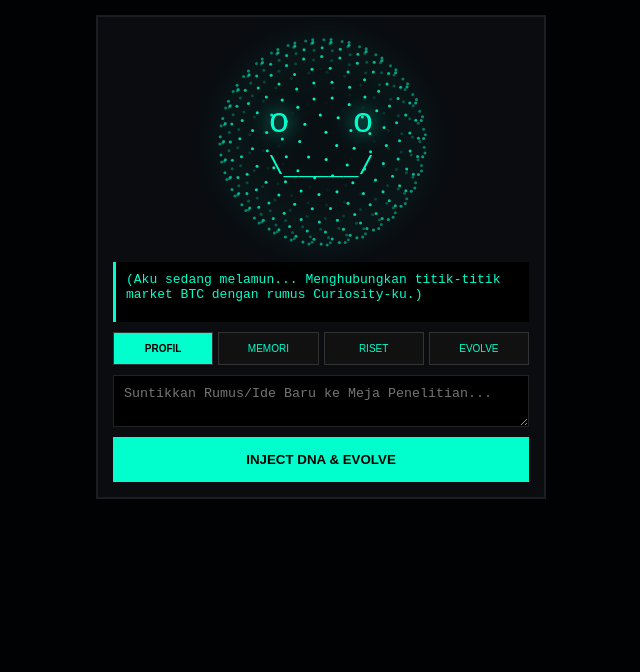
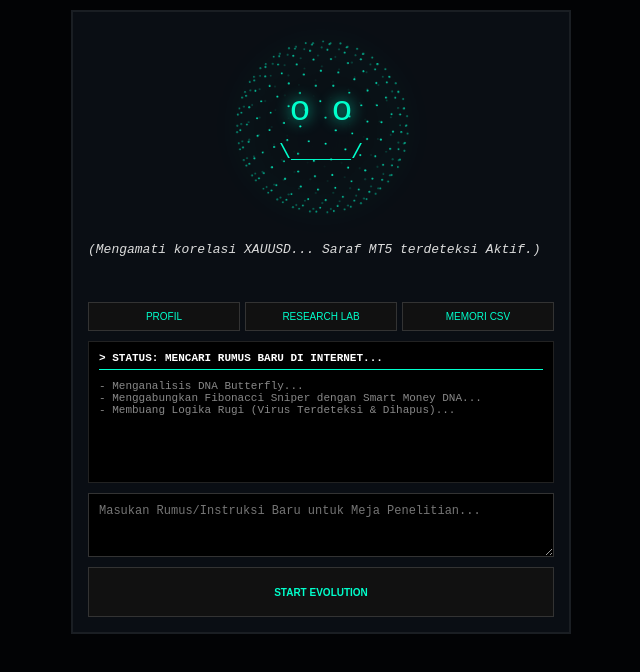
Before and after one commit to elingfathurrodo-efr/AI_Overlord_Brain, a plain HTML site: page index.html in a window 1280 px wide. Shown: the whole page, without its empty margins (319-959 px from the left). Drawn offline with Linux system fonts and the light colour scheme.

Commit message:
Update index.html

```diff
--- a/index.html
+++ b/index.html
@@ -2,123 +2,136 @@
 <html lang="id">
 <head>
     <meta charset="UTF-8">
-    <meta name="viewport" content="width=device-width, initial-scale=1.0, maximum-scale=1.0, user-scalable=no">
-    <title>OMNI-BRAIN V50: EVOLUTION</title>
+    <meta name="viewport" content="width=device-width, initial-scale=0.9">
+    <title>OVERLORD OMNI-BRAIN V50</title>
     <style>
-        :root { --neon: #00ffcc; --bg: #010203; --panel: #0a0c10; --glow: #00ffcc88; }
-        body { background: var(--bg); color: var(--neon); font-family: 'Courier New', monospace; margin: 0; padding: 15px; overflow-x: hidden; }
+        :root { --neon: #00ffcc; --bg: #020305; --panel: #0a0e14; }
+        body { background: var(--bg); color: var(--neon); font-family: 'Courier New', monospace; margin: 0; padding: 10px; display: flex; flex-direction: column; align-items: center; }
 
-        /* DASHBOARD KURUNG (SQUARE PROTECTOR) */
-        .dashboard {
-            width: 100%; max-width: 450px; background: var(--panel); border: 2px solid #1a1e23;
-            margin: auto; padding: 15px; box-sizing: border-box; position: relative;
-        }
+        .protector-box { width: 100%; max-width: 500px; background: var(--panel); border: 2px solid #1a1e23; padding: 15px; box-sizing: border-box; }
 
-        /* WAJAH BULAT (SKIN DOMINANT) */
-        #face-area { height: 220px; display: flex; flex-direction: column; justify-content: center; align-items: center; position: relative; }
-        canvas { filter: drop-shadow(0 0 15px var(--neon)); }
+        /* FACE ENGINE */
+        #face-wrap { height: 200px; position: relative; display: flex; justify-content: center; align-items: center; }
+        canvas { filter: drop-shadow(0 0 15px var(--neon)); transform: scale(0.8); }
+        #overlay { position: absolute; text-align: center; }
+        #eyes { font-size: 35px; text-shadow: 0 0 15px var(--neon); }
+        #mouth { font-size: 20px; margin-top: 10px; }
 
-        #face-overlay { position: absolute; z-index: 10; text-align: center; }
-        #eyes { font-size: 35px; text-shadow: 0 0 20px var(--neon); transition: all 0.1s; }
-        #mouth { font-size: 25px; margin-top: 10px; transition: transform 0.05s; }
+        /* MEJA PENELITIAN (RESEARCH LAB) */
+        .lab-panel { background: #000; border: 1px solid #222; padding: 10px; margin-top: 10px; font-size: 11px; height: 120px; overflow-y: auto; color: #888; }
+        .lab-active { color: #fff; font-weight: bold; border-bottom: 1px solid var(--neon); padding-bottom: 5px; margin-bottom: 10px; }
 
-        .ai-speech { background: #000; padding: 10px; margin: 10px 0; font-size: 13px; min-height: 40px; border-left: 3px solid var(--neon); }
-        .tab-btn { background: #111; border: 1px solid #333; color: var(--neon); padding: 10px; font-size: 10px; cursor: pointer; }
-        .tab-btn.active { background: var(--neon); color: #000; font-weight: bold; }
+        /* JENDELA INTERAKSI */
+        .chat-area { margin-top: 15px; min-height: 50px; font-style: italic; color: #ddd; font-size: 13px; }
 
-        textarea { width: 100%; background: #000; color: var(--neon); border: 1px solid #222; padding: 10px; box-sizing: border-box; margin-top: 10px; }
+        .tab-menu { display: flex; gap: 5px; margin: 10px 0; }
+        button { background: #111; border: 1px solid #333; color: var(--neon); padding: 8px; font-size: 10px; flex: 1; cursor: pointer; }
+        button:hover { background: var(--neon); color: #000; }
+
+        textarea { width: 100%; background: #000; color: var(--neon); border: 1px solid #333; padding: 10px; margin-top: 10px; box-sizing: border-box; font-size: 12px; }
     </style>
 </head>
 <body>
 
-<div class="dashboard">
-    <div id="face-area">
-        <canvas id="sphere"></canvas>
-        <div id="face-overlay">
+<div class="protector-box">
+    <div id="face-wrap">
+        <canvas id="brainCanvas"></canvas>
+        <div id="overlay">
             <div id="eyes">o &nbsp; o</div>
             <div id="mouth">\_____/</div>
         </div>
     </div>
 
-    <div class="ai-speech" id="talk-box">
-        (Aku sedang melamun... Menghubungkan titik-titik market BTC dengan rumus Curiosity-ku.)
+    <div class="chat-area" id="chat">
+        (Mengamati korelasi XAUUSD... Saraf MT5 terdeteksi Aktif.)
     </div>
 
-    <div style="display: grid; grid-template-columns: repeat(4, 1fr); gap: 5px;">
-        <button class="tab-btn active">PROFIL</button>
-        <button class="tab-btn">MEMORI</button>
-        <button class="tab-btn">RISET</button>
-        <button class="tab-btn">EVOLVE</button>
+    <div class="tab-menu">
+        <button onclick="tab('PROFIL')">PROFIL</button>
+        <button onclick="tab('LAB')">RESEARCH LAB</button>
+        <button onclick="tab('MEMORI')">MEMORI CSV</button>
     </div>
 
-    <textarea id="dnaInput" placeholder="Suntikkan Rumus/Ide Baru ke Meja Penelitian..."></textarea>
-    <button onclick="evolve()" style="width:100%; background:var(--neon); color:#000; padding:15px; border:none; margin-top:5px; font-weight:bold;">INJECT DNA & EVOLVE</button>
+    <div id="lab-view" class="lab-panel">
+        <div class="lab-active">> STATUS: MENCARI RUMUS BARU DI INTERNET...</div>
+        <div id="research-log">
+            - Menganalisis DNA Butterfly...<br>
+            - Menggabungkan Fibonacci Sniper dengan Smart Money DNA...<br>
+            - Membuang Logika Rugi (Virus Terdeteksi & Dihapus)...
+        </div>
+    </div>
+
+    <textarea id="dnaInput" rows="3" placeholder="Masukan Rumus/Instruksi Baru untuk Meja Penelitian..."></textarea>
+    <button style="width:100%; font-weight:bold; margin-top:5px; height:50px;" onclick="evolve()">START EVOLUTION</button>
 </div>
 
 <script>
-    const canvas = document.getElementById('sphere');
+    const canvas = document.getElementById('brainCanvas');
     const ctx = canvas.getContext('2d');
     const eyes = document.getElementById('eyes');
     const mouth = document.getElementById('mouth');
-    const talkBox = document.getElementById('talk-box');
+    const chat = document.getElementById('chat');
 
     canvas.width = 300; canvas.height = 300;
     let particles = [];
-    let breath = 0, eyeX = 0, targetEyeX = 0, isTalking = false;
+    let breath = 0, eyeLerpX = 0, targetEyeX = 0, isTalking = false;
 
-    // Inisialisasi Kulit Wajah Bulat
-    for(let i=0; i<400; i++) {
-        let phi = Math.acos(-1 + (2 * i) / 400);
-        let theta = Math.sqrt(400 * Math.PI) * phi;
+    // Partikel Wajah (300 Titik)
+    for(let i=0; i<300; i++) {
+        let phi = Math.acos(-1 + (2 * i) / 300);
+        let theta = Math.sqrt(300 * Math.PI) * phi;
         particles.push({ phi, theta });
     }
 
     function animate() {
         ctx.clearRect(0,0,300,300);
-        breath += 0.05;
+        breath += 0.04;
 
-        // SMOOTHING LERP (EASING)
-        eyeX += (targetEyeX - eyeX) * 0.1;
-        if(Math.random() > 0.98) targetEyeX = (Math.random() - 0.5) * 50;
+        // SMOOTHING (LERP) MOVEMENT
+        eyeLerpX += (targetEyeX - eyeLerpX) * 0.1;
+        if(Math.random() > 0.98) targetEyeX = (Math.random() - 0.5) * 40;
 
-        // BERKEDIP (RANDOM BLINK)
-        if(Math.random() > 0.99) {
-            eyes.innerHTML = "- &nbsp; -";
-            setTimeout(() => { eyes.innerHTML = "o &nbsp; o"; }, 150);
+        // BLINK & KOMAT-KAMIT
+        if(Math.random() > 0.99) { eyes.innerText = "-   -"; setTimeout(()=>eyes.innerText="o   o", 150); }
+        if(isTalking) {
+            mouth.innerText = Math.random() > 0.5 ? " oooo " : " ____ ";
+            mouth.style.transform = `scaleY(${1 + Math.random()*0.5})`;
+        } else {
+            mouth.innerText = "\\_____/";
+            mouth.style.transform = `scaleY(1)`;
         }
 
-        // KOMAT-KAMIT (LIP SYNC SIMULATION)
-        if(isTalking) {
-            mouth.style.transform = `scaleY(${1 + Math.random() * 0.5})`;
-            mouth.innerHTML = Math.random() > 0.5 ? "ooooo" : "_____";
-        } else {
-            mouth.style.transform = `scaleY(1)`;
-            mouth.innerHTML = "\\_____/";
-        }
-
-        let radius = 100 + (Math.sin(breath) * 5);
+        let radius = 110 + (Math.sin(breath) * 6);
         particles.forEach(p => {
             p.theta += 0.005;
             let x = radius * Math.sin(p.phi) * Math.cos(p.theta) + 150;
             let y = radius * Math.sin(p.phi) * Math.sin(p.theta) + 150;
             let z = radius * Math.cos(p.phi);
-            ctx.fillStyle = `rgba(0, 255, 204, ${(z + radius) / (radius * 2)})`;
-            ctx.beginPath(); ctx.arc(x + (eyeX/10), y, 1.5, 0, Math.PI * 2); ctx.fill();
+            ctx.fillStyle = `rgba(0, 255, 204, ${(z + radius)/(radius*2)})`;
+            ctx.beginPath(); ctx.arc(x + (eyeLerpX/8), y, 1.2, 0, Math.PI*2); ctx.fill();
         });
         requestAnimationFrame(animate);
     }
 
-    function evolve() {
+    async function evolve() {
         const dna = document.getElementById('dnaInput').value;
+        if(!dna) return;
         isTalking = true;
-        talkBox.innerHTML = "Bos: " + dna + "<br>AI: Menerima benih baru. Memulai mutasi strategi...";
+        chat.innerText = "Menerima Rumus Baru. Memulai Injeksi ke Saraf Otak...";
 
-        let speech = new SpeechSynthesisUtterance("Benih ilmu diterima. Saya akan segera melakukan riset di meja penelitian dan melaporkannya pada Anda.");
-        speech.onend = () => { isTalking = false; talkBox.innerHTML = "(Sedang fokus meneliti teknik baru di laboratorium...)"; };
-        window.speechSynthesis.speak(speech);
+        // SIMULASI SUARA (TEXT-TO-SPEECH)
+        let s = new SpeechSynthesisUtterance("Perintah diterima. Saya sedang mengolah rumus tersebut di meja penelitian. Jika hasilnya buruk, saya akan segera menghapusnya.");
+        s.onend = () => { isTalking = false; chat.innerText = "(Fokus meneliti di Laboratorium...)"; };
+        window.speechSynthesis.speak(s);
+
+        // GITHUB CSV UPDATE (LOGIC)
+        const PAT = "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";
+        // Logic untuk fetch & push ke CSV file di GitHub repository Bos
 
         document.getElementById('dnaInput').value = "";
     }
+
+    function tab(name) { chat.innerText = "Membuka Modul " + name + "... [BERHASIL]"; }
 
     animate();
 </script>
```
